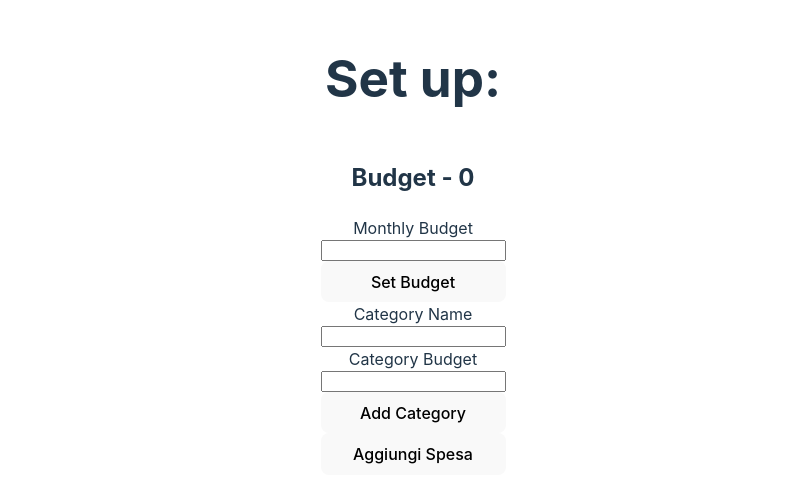
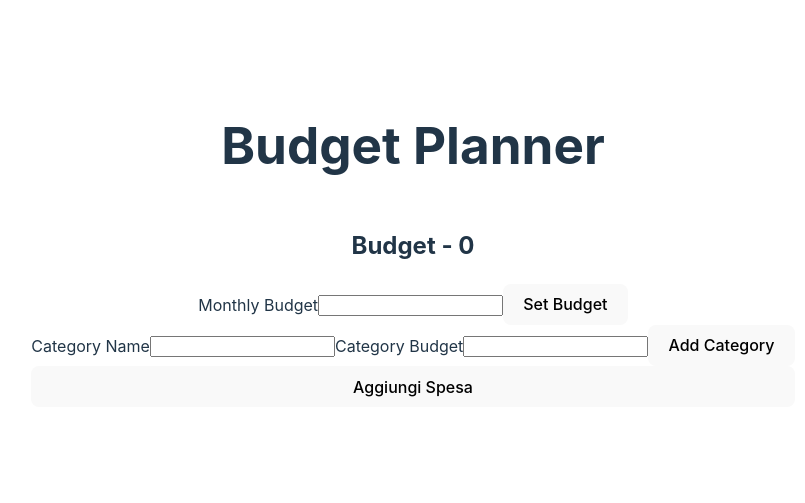
Before and after one commit to GersonEC/budget-planner-react, a React (Vite) app: page / in a window 1280 px wide. Shown: the part 155-658 px from the top of the page, without its empty margins (227-1032 px from the left). Built offline with nearby package versions, Linux system fonts and the light colour scheme.

Commit message:
Refactoring, divide in different components

```diff
--- a/src/App.jsx
+++ b/src/App.jsx
@@ -1,8 +1,11 @@
 import { useState } from 'react'
 import { useFormStatus } from "react-dom";
-import action from './actions.js';
+// import action from './actions.js';
 import './App.css'
 import ExpenseDialog from './components/ExpenseDialog.jsx';
+import BudgetForm from './components/BudgetForm.jsx';
+import CategoryForm from './components/CategoryForm.jsx';
+import CategoryList from './components/CategoryList';
 
 function Submit() {
   const status = useFormStatus();
@@ -58,42 +61,11 @@ function App() {
 
 
   return (
-    <form style={{ display: 'flex', flexDirection: 'column'}} action={action}>
-      <h1>Set up:</h1>
-      <h2>Budget - {monthlyBudget}</h2>
-      <label htmlFor='monthly-budget'>Monthly Budget</label>
-      <input
-        id='monthly-budget'
-        type="number"
-        min={0}
-        name="monthly-budget"
-      />
-      <button onClick={handleSetMonthlyBudget}>Set Budget</button>
-
-      <label htmlFor='category-name'>Category Name</label>
-      <input
-        id='category-name'
-        type="text"
-        name="category-name"
-      />
-      <label htmlFor='category-budget'>Category Budget</label>
-      <input
-        id='category-budget'
-        type="number"
-        min={0}
-        name="category-budget"
-      />
-      <button onClick={handleAddCategory}>Add Category</button>
-      {
-        categories.map((category) => (
-          <p key={category.name}>
-            Category: {category.name} - {' '}
-            <span style={{color: 'green'}}>{category.budget} </span> - {' '}
-            <span style={{color: 'red'}}>{category.used} </span>
-          </p>
-        ))
-      }
-
+    <div style={{ display: 'flex', flexDirection: 'column'}} /*action={action}*/>
+      <h1>Budget Planner</h1>
+      <BudgetForm monthlyBudget={monthlyBudget} handleSetMonthlyBudget={handleSetMonthlyBudget} />
+      <CategoryForm handleAddCategory={handleAddCategory} />
+      <CategoryList categories={categories} />
       <button onClick={() => setIsOpen(true)}>Aggiungi Spesa</button>
       <ExpenseDialog
         isOpen={isOpen}
@@ -102,7 +74,7 @@ function App() {
         handleOnClose={() => setIsOpen(false)}
       />
       {/* <Submit /> */}
-    </form>
+    </div>
   )
 }
 
--- /dev/null
+++ b/src/components/BudgetForm.jsx
@@ -0,0 +1,18 @@
+
+function BudgetForm({ monthlyBudget, handleSetMonthlyBudget}) {
+  return (
+    <form>
+      <h2>Budget - {monthlyBudget}</h2>
+      <label htmlFor='monthly-budget'>Monthly Budget</label>
+      <input
+        id='monthly-budget'
+        type="number"
+        min={0}
+        name="monthly-budget"
+      />
+      <button onClick={handleSetMonthlyBudget}>Set Budget</button>
+    </form>
+  );
+}
+
+export default BudgetForm;
--- /dev/null
+++ b/src/components/CategoryForm.jsx
@@ -0,0 +1,24 @@
+
+function CategoryForm({ handleAddCategory }) {
+  return (
+    <form>
+      <label htmlFor='category-name'>Category Name</label>
+        <input
+          id='category-name'
+          type="text"
+          name="category-name"
+        />
+        <label htmlFor='category-budget'>Category Budget</label>
+        <input
+          id='category-budget'
+          type="number"
+          min={0}
+          name="category-budget"
+        />
+        <button onClick={handleAddCategory}>Add Category</button>
+    </form>
+
+  )
+}
+
+export default CategoryForm
--- /dev/null
+++ b/src/components/CategoryList.jsx
@@ -0,0 +1,18 @@
+
+function CategoryList({ categories }) {
+  return (
+    <div>
+      {
+        categories.map((category) => (
+          <p key={category.name}>
+            {category.name} - {' '}
+            <span style={{color: 'green'}}>{category.budget} </span> - {' '}
+            <span style={{color: 'red'}}>{category.used} </span>
+          </p>
+        ))
+      }
+    </div>
+  );
+}
+
+export default CategoryList
--- a/src/components/ExpenseDialog.jsx
+++ b/src/components/ExpenseDialog.jsx
@@ -7,6 +7,7 @@ function ExpenseDialog({
 }) {
 
     return(
+        <form>
             <dialog open={isOpen}>
                 <button onClick={handleOnClose}>X</button>
                 <label htmlFor="category-select">Scegli la categoria</label>
@@ -27,6 +28,7 @@ function ExpenseDialog({
                 />
                 <button onClick={handleAddExpense}>Aggiungi</button>
             </dialog>
+        </form>
     )
 }
 
```
Lines whose indentation alone changed are shown as unchanged.
